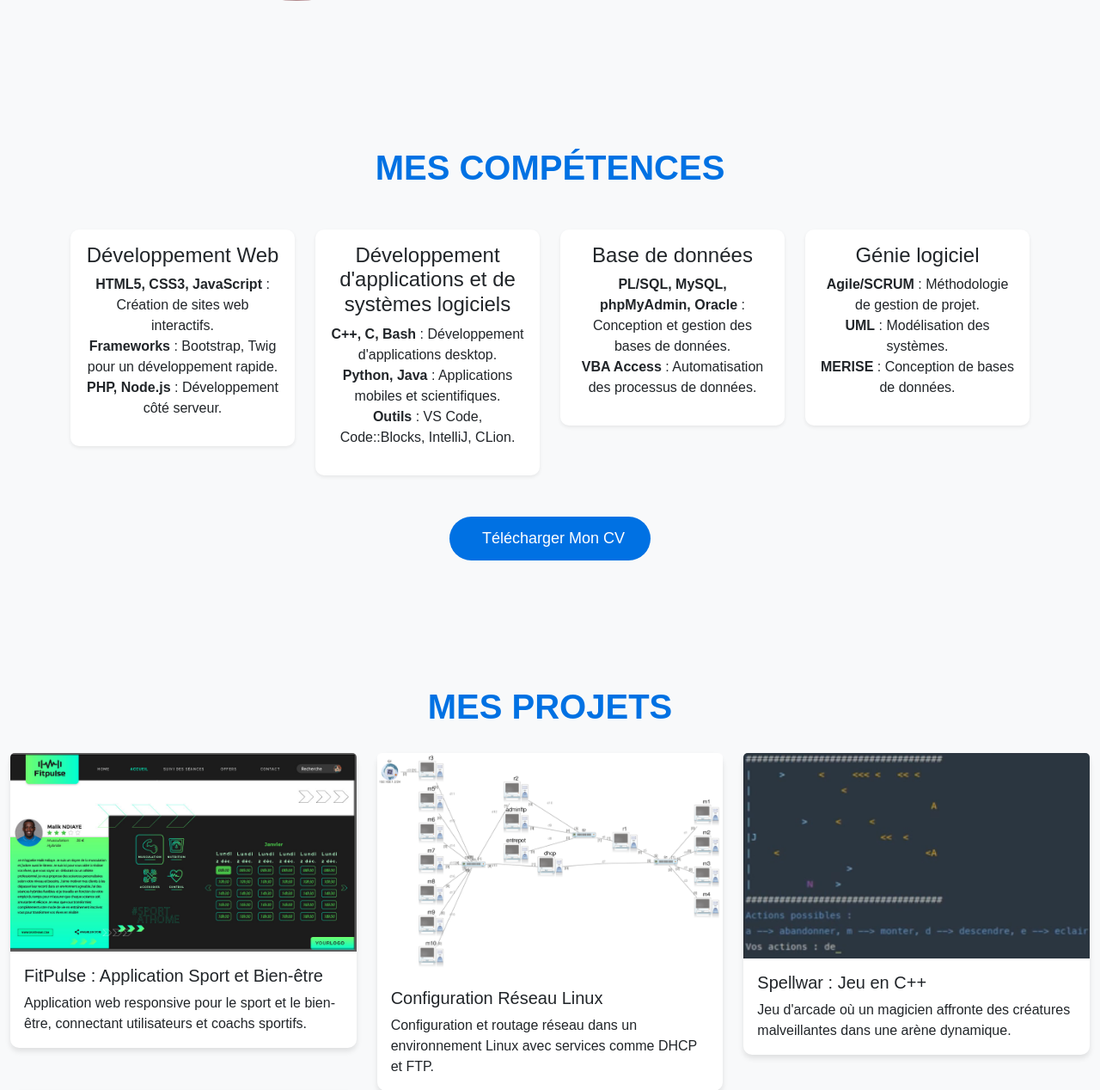
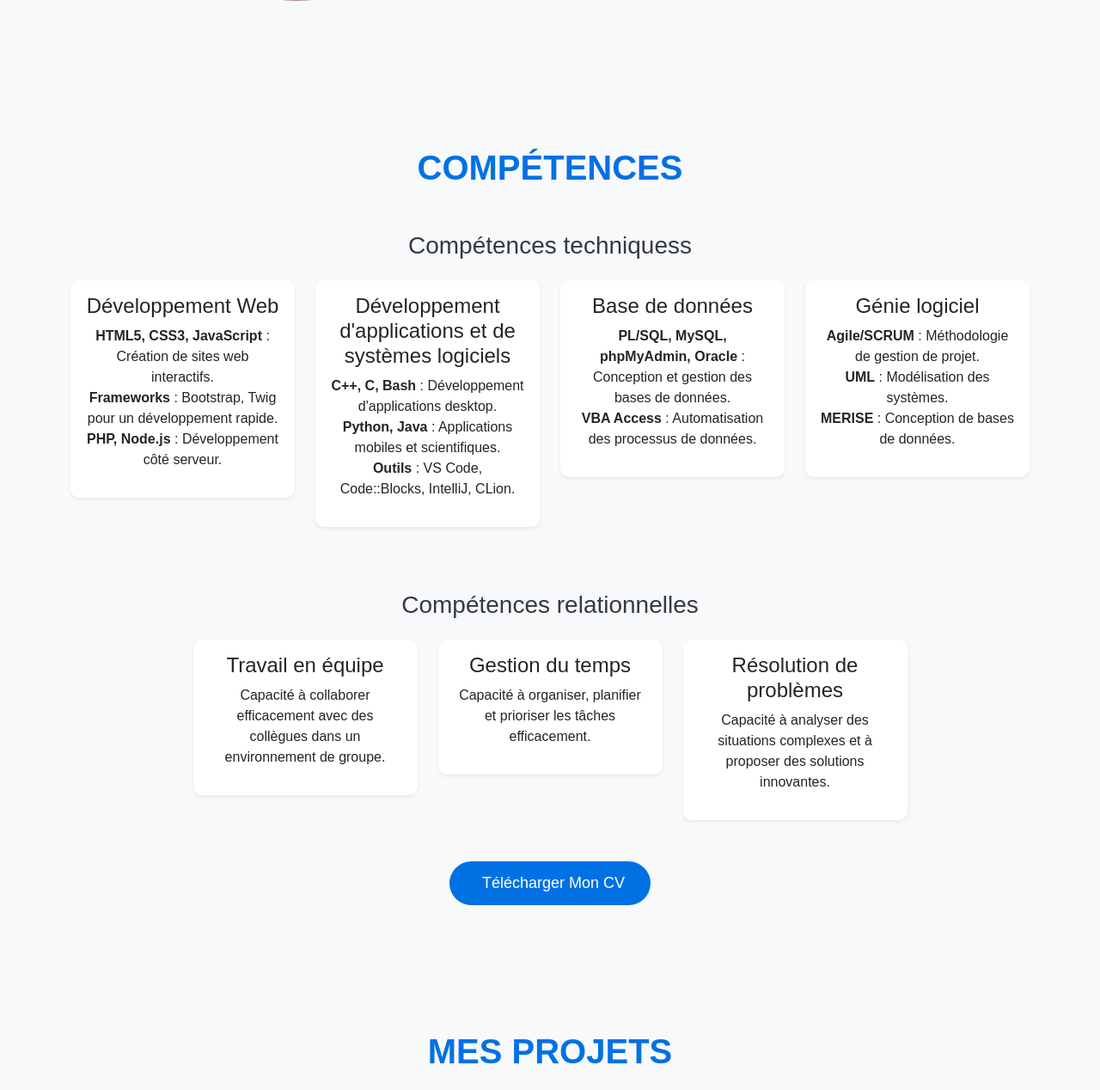
Before and after one commit to Manon-KP/portfolio, a PHP site: page / in a window 1280 px wide. Shown: the part 1264-2532 px from the top of the page at 86% size. Run offline with PHP 8.4, Linux system fonts and the light colour scheme.

Commit message:
Ajout de softs skills et des projets

```diff
--- a/index.html
+++ b/index.html
@@ -70,7 +70,8 @@
     <!-- Section Mes compétences -->
     <section id="competences" class="bg-light py-5">
         <div class="container">
-            <h2 class="section-title text-center mb-5">Mes compétences</h2>
+            <h2 class="section-title text-center mb-5">Compétences</h2>
+            <h3 class="section-title text-center mb-4">Compétences techniquess</h3>
             <div class="row">
                 <!-- Développement Web -->
                 <div class="col-md-6 col-lg-3 mb-4">
@@ -109,7 +110,8 @@
                             <i class="fas fa-database fa-3x mb-3" style="color: #ff9800;"></i>
                             <h4 class="card-title">Base de données</h4>
                             <ul class="list-unstyled">
-                                <li><strong>PL/SQL, MySQL, phpMyAdmin, Oracle</strong> : Conception et gestion des bases de données.</li>
+                                <li><strong>PL/SQL, MySQL, phpMyAdmin, Oracle</strong> : Conception et gestion des bases
+                                    de données.</li>
                                 <li><strong>VBA Access</strong> : Automatisation des processus de données.</li>
                             </ul>
                         </div>
@@ -132,6 +134,45 @@
                 </div>
             </div>
 
+            <!-- Section Soft Skills -->
+            <h3 class="section-title text-center mb-4">Compétences relationnelles</h3>
+            <div class="row justify-content-center">
+                <!-- Travail en équipe -->
+                <div class="col-md-4 col-lg-3 mb-4">
+                    <div class="card shadow-sm border-0">
+                        <div class="card-body text-center">
+                            <i class="fas fa-users fa-3x mb-3" style="color: #4caf50;"></i>
+                            <h4 class="card-title">Travail en équipe</h4>
+                            <p>Capacité à collaborer efficacement avec des collègues dans un environnement de groupe.
+                            </p>
+                        </div>
+                    </div>
+                </div>
+
+                <!-- Gestion du temps -->
+                <div class="col-md-4 col-lg-3 mb-4">
+                    <div class="card shadow-sm border-0">
+                        <div class="card-body text-center">
+                            <i class="fas fa-clock fa-3x mb-3" style="color: #ff9800;"></i>
+                            <h4 class="card-title">Gestion du temps</h4>
+                            <p>Capacité à organiser, planifier et prioriser les tâches efficacement.</p>
+                        </div>
+                    </div>
+                </div>
+
+                <!-- Résolution de problèmes -->
+                <div class="col-md-4 col-lg-3 mb-4">
+                    <div class="card shadow-sm border-0">
+                        <div class="card-body text-center">
+                            <i class="fas fa-lightbulb fa-3x mb-3" style="color: #9c27b0;"></i>
+                            <h4 class="card-title">Résolution de problèmes</h4>
+                            <p>Capacité à analyser des situations complexes et à proposer des solutions innovantes.</p>
+                        </div>
+                    </div>
+                </div>
+            </div>
+
+
             <!-- Bouton Télécharger CV -->
             <div class="text-center mt-4">
                 <a href="docs/CV_Manon_Klein-Pol.pdf" class="btn btn-primary btn-lg" download="CV_Manon_Klein-Pol.pdf">
@@ -145,9 +186,9 @@
     <section id="projets" class="container-fluid py-5">
         <h2 class="section-title text-center">Mes Projets</h2>
         <div class="row">
-            <!-- Projet 1 -->
+            <!-- FitPulse -->
             <div class="col-md-4">
-                <div class="card project-card" data-bs-toggle="modal" data-bs-target="#project1Modal">
+                <div class="card project-card" data-bs-toggle="modal" data-bs-target="#fitpulse">
                     <img src="images/fitpulse.jpg" class="card-img-top" alt="FitPulse">
                     <div class="card-body">
                         <h5 class="card-title">FitPulse : Application Sport et Bien-être</h5>
@@ -156,9 +197,32 @@
                     </div>
                 </div>
             </div>
-            <!-- Projet 2 -->
+            <!-- Portfolio -->
             <div class="col-md-4">
-                <div class="card project-card" data-bs-toggle="modal" data-bs-target="#project2Modal">
+                <div class="card project-card" data-bs-toggle="modal" data-bs-target="#portfolioModal">
+                    <img src="images/portfolio.png" class="card-img-top" alt="Portfolio">
+                    <div class="card-body">
+                        <h5 class="card-title">Mon Portfolio : Développement Web et Logiciel</h5>
+                        <p class="card-text">Site web présentant mes projets et réalisations en développement web,
+                            mobile et logiciel.</p>
+                    </div>
+                </div>
+            </div>
+            <!-- CD -->
+            <div class="col-md-4">
+                <div class="card project-card" data-bs-toggle="modal" data-bs-target="#cdcraze">
+                    <img src="images/cdcraze.jpg" class="card-img-top" alt="CDCraze">
+                    <div class="card-body">
+                        <h5 class="card-title">CDCraze : Boutique de CDs</h5>
+                        <p class="card-text">Site de vente en ligne de CDs avec panier et paiement sécurisé, destiné aux
+                            mélomanes.</p>
+                    </div>
+                </div>
+            </div>
+
+            <!-- Reseau -->
+            <div class="col-md-4">
+                <div class="card project-card" data-bs-toggle="modal" data-bs-target="#reseau">
                     <img src="images/reseau.png" class="card-img-top" alt="Réseau Linux">
                     <div class="card-body">
                         <h5 class="card-title">Configuration Réseau Linux</h5>
@@ -167,9 +231,9 @@
                     </div>
                 </div>
             </div>
-            <!-- Projet 3 -->
+            <!-- SpellWar -->
             <div class="col-md-4">
-                <div class="card project-card" data-bs-toggle="modal" data-bs-target="#project3Modal">
+                <div class="card project-card" data-bs-toggle="modal" data-bs-target="#spellwar">
                     <img src="images/spellwar.png" class="card-img-top" alt="Spellwar">
                     <div class="card-body">
                         <h5 class="card-title">Spellwar : Jeu en C++</h5>
@@ -178,22 +242,24 @@
                     </div>
                 </div>
             </div>
-            <!-- Projet 4 -->
+            <!-- Chemin-->
             <div class="col-md-4">
-                <div class="card project-card" data-bs-toggle="modal" data-bs-target="#project4Modal">
+                <div class="card project-card" data-bs-toggle="modal" data-bs-target="#chemin">
                     <img src="images/bayonne.png" class="card-img-top" alt="Chemin Optimal">
                     <div class="card-body">
                         <h5 class="card-title">Recherche de Chemin Optimal en Python</h5>
-                        <p class="card-text">Implémentation graphique pour trouver le chemin le plus court dans un réseau de points basé sur le centre-ville de Bayonne.</p>
+                        <p class="card-text">Implémentation graphique pour trouver le chemin le plus court dans un
+                            réseau de points basé sur le centre-ville de Bayonne.</p>
                     </div>
                 </div>
             </div>
+
         </div>
     </section>
 
     <!-- Modales -->
-    <!-- Modal Projet 1 -->
-    <div class="modal fade" id="project1Modal" tabindex="-1" aria-labelledby="project1ModalLabel" aria-hidden="true">
+    <!-- FitPulse -->
+    <div class="modal fade" id="fitpulse" tabindex="-1" aria-labelledby="project1ModalLabel" aria-hidden="true">
         <div class="modal-dialog">
             <div class="modal-content">
                 <div class="modal-header">
@@ -201,8 +267,9 @@
                     <button type="button" class="btn-close" data-bs-dismiss="modal" aria-label="Close"></button>
                 </div>
                 <div class="modal-body">
-                    <img src="images/fitpulse.jpg" alt="FitPulse" class="mb-3" style="width:700px">
-                    <p><strong>Description :</strong> FitPulse est une application web responsive qui met en relation des coachs
+                    <img src="images/fitpulse.jpg" alt="FitPulse" class="mb-3">
+                    <p><strong>Description :</strong> FitPulse est une application web responsive qui met en relation
+                        des coachs
                         sportifs professionnels avec des utilisateurs souhaitant pratiquer une activité physique. Elle
                         offre des fonctionnalités de réservation de séances en visioconférence ou en présentiel,
                         adaptées aux besoins de chaque utilisateur.</p>
@@ -218,16 +285,102 @@
                         <li>Intégration de paiements en ligne sécurisés.</li>
                         <li>Optimisation pour les appareils mobiles et tablettes.</li>
                     </ul>
-                    <p><strong>Technologies utilisées :</strong> HTML, CSS, PHP, Frameworks (Bootstrap & Twig), JavaScript, phpMyAdmin.</p>
+                    <p><strong>Technologies utilisées :</strong> HTML, CSS, PHP, Frameworks (Bootstrap & Twig),
+                        JavaScript, phpMyAdmin.</p>
                     <p><strong>Résultat :</strong> Une application fonctionnelle et responsive, avec des coachs
                         qualifiés et un suivi des séances utilisateur.</p>
+                    <div class="text-center mt-4">
+                        <a href="https://github.com/loustaucazauxdavid/SAE_S3_FitPulse" class="btn btn-primary btn-lg"
+                            target="_blank">
+                            <i class="fas fa-download me-2"></i>Visiter le dépôt GitHub
+                        </a>
+                    </div>
+
                 </div>
             </div>
         </div>
     </div>
-
-    <!-- Modal Projet 2 -->
-    <div class="modal fade" id="project2Modal" tabindex="-1" aria-labelledby="project2ModalLabel" aria-hidden="true">
+    <!-- Modal Portfolio -->
+    <div class="modal fade" id="portfolioModal" tabindex="-1" aria-labelledby="portfolioModalLabel" aria-hidden="true">
+        <div class="modal-dialog">
+            <div class="modal-content">
+                <div class="modal-header">
+                    <h5 class="modal-title" id="portfolioModalLabel">Mon Portfolio</h5>
+                    <button type="button" class="btn-close" data-bs-dismiss="modal" aria-label="Close"></button>
+                </div>
+                <div class="modal-body">
+                    <img src="images/portfolio.png" alt="Portfolio" class="mb-3">
+                    <p><strong>Description :</strong> Mon portfolio présente une sélection de projets réalisés dans le
+                        cadre de mes études et de mon parcours professionnel. Vous y trouverez des applications web, des
+                        logiciels, ainsi que des projets en développement mobile.</p>
+                    <p><strong>Fonctionnalités principales :</strong></p>
+                    <ul>
+                        <li>Présentation de mes projets passés et en cours.</li>
+                        <li>Affichage des technologies utilisées dans chaque projet.</li>
+                        <li>Un design moderne et responsive pour une navigation facile.</li>
+                        <li>Accès direct à mes dépôts GitHub et aux projets en ligne.</li>
+                    </ul>
+                    <p><strong>Défis rencontrés :</strong></p>
+                    <ul>
+                        <li>Optimisation du site pour une navigation fluide sur toutes les plateformes.</li>
+                        <li>Intégration de contenus multimédias dans un design dynamique.</li>
+                    </ul>
+                    <p><strong>Technologies utilisées :</strong> HTML, CSS, JavaScript, PHP, Bootstrap, GitHub, et bien
+                        plus.</p>
+                    <p><strong>Résultat :</strong> Un portfolio interactif et responsive, montrant mes compétences
+                        techniques et mes projets réalisés avec soin.</p>
+                    <div class="text-center mt-4">
+                        <a href="https://github.com/tonnomdutilisateur" class="btn btn-primary btn-lg" target="_blank">
+                            <i class="fas fa-download me-2"></i>Visiter mon dépôt GitHub
+                        </a>
+                    </div>
+                </div>
+            </div>
+        </div>
+    </div>
+    <!-- Modal CDCraze -->
+    <div class="modal fade" id="cdcraze" tabindex="-1" aria-labelledby="cdcrazeModalLabel" aria-hidden="true">
+        <div class="modal-dialog">
+            <div class="modal-content">
+                <div class="modal-header">
+                    <h5 class="modal-title" id="cdcrazeModalLabel">CDCraze</h5>
+                    <button type="button" class="btn-close" data-bs-dismiss="modal" aria-label="Close"></button>
+                </div>
+                <div class="modal-body">
+                    <img src="images/cdcraze.jpg" alt="CDCraze" class="mb-3">
+                    <p><strong>Description :</strong> CDCraze est un site e-commerce dédié à la vente de CDs. Il propose
+                        une expérience utilisateur fluide, permettant l'ajout au panier et un paiement simplifié. Le
+                        site inclut également un back-office pour la gestion des produits par les administrateurs
+                        connectés.</p>
+                    <p><strong>Fonctionnalités principales :</strong></p>
+                    <ul>
+                        <li>Ajout et gestion des CDs au panier.</li>
+                        <li>Système de paiement simplifié et sécurisé.</li>
+                        <li>Back-office pour l’ajout et la suppression de produits.</li>
+                        <li>Connexion obligatoire pour accéder au back-office.</li>
+                    </ul>
+                    <p><strong>Défis rencontrés :</strong></p>
+                    <ul>
+                        <li>Implémentation du panier et de la gestion des paiements.</li>
+                        <li>Sécurisation des accès au back-office.</li>
+                        <li>Optimisation pour une navigation fluide et intuitive.</li>
+                    </ul>
+                    <p><strong>Technologies utilisées :</strong> HTML, CSS, PHP, Frameworks (Bootstrap), JavaScript,
+                        phpMyAdmin.</p>
+                    <p><strong>Résultat :</strong> Un site e-commerce fonctionnel avec des fonctionnalités de gestion
+                        pour les administrateurs.</p>
+                    <div class="text-center mt-4">
+                        <a href="https://github.com/votreDepotGit/CDCraze" class="btn btn-primary btn-lg"
+                            target="_blank">
+                            <i class="fas fa-download me-2"></i>Visiter le dépôt GitHub
+                        </a>
+                    </div>
+                </div>
+            </div>
+        </div>
+    </div>
+    <!-- Reseau -->
+    <div class="modal fade" id="reseau" tabindex="-1" aria-labelledby="project2ModalLabel" aria-hidden="true">
         <div class="modal-dialog">
             <div class="modal-content">
                 <div class="modal-header">
@@ -235,7 +388,7 @@
                     <button type="button" class="btn-close" data-bs-dismiss="modal" aria-label="Close"></button>
                 </div>
                 <div class="modal-body">
-                    <img src="images/reseau.png" alt="Réseau Linux" class="mb-3" style="width:700px">
+                    <img src="images/reseau.png" alt="Réseau Linux" class="mb-3">
                     <p><strong>Description :</strong> Ce projet consistait à configurer un réseau informatique sous
                         Linux en utilisant des services réseau comme DHCP et FTP pour gérer les connexions et l'échange
                         de fichiers.</p>
@@ -253,13 +406,19 @@
                     <p><strong>Technologies utilisées :</strong> Bash, Linux (Debian), DHCP, FTP.</p>
                     <p><strong>Résultat :</strong> Un réseau stable et fonctionnel capable de distribuer automatiquement
                         des adresses IP et d'offrir des services de transfert de fichiers.</p>
+                    <div class="text-center mt-4">
+                        <a href="docs/Manon_Klein-Pol_Reseau.zip" class="btn btn-primary btn-lg"
+                            download="Manon_Klein-Pol_Reseau.zip">
+                            <i class="fas fa-download me-2"></i>Télécharger le ZIP
+                        </a>
+                    </div>
                 </div>
             </div>
         </div>
     </div>
 
-    <!-- Modal Projet 3 -->
-    <div class="modal fade" id="project3Modal" tabindex="-1" aria-labelledby="project3ModalLabel" aria-hidden="true">
+    <!-- SpellWar -->
+    <div class="modal fade" id="spellwar" tabindex="-1" aria-labelledby="project3ModalLabel" aria-hidden="true">
         <div class="modal-dialog">
             <div class="modal-content">
                 <div class="modal-header">
@@ -267,7 +426,7 @@
                     <button type="button" class="btn-close" data-bs-dismiss="modal" aria-label="Close"></button>
                 </div>
                 <div class="modal-body">
-                    <img src="images/spellwar.png" alt="Spellwar" class="mb-3" style="width:700px">
+                    <img src="images/spellwar.png" alt="Spellwar" class="mb-3">
                     <p><strong>Description :</strong> Spellwar est un jeu d'arcade développé en C++ où le joueur incarne
                         un magicien luttant contre des créatures malveillantes dans une arène dynamique.</p>
                     <p><strong>Fonctionnalités principales :</strong></p>
@@ -281,16 +440,22 @@
                         <li>Optimisation des performances pour le traitement des déplacements.</li>
                         <li>Gestion des interactions entre les différents éléments du jeu.</li>
                     </ul>
-                    <p><strong>Technologies utilisées :</strong> C++, SDL.</p>
+                    <p><strong>Technologies utilisées :</strong> C++</p>
                     <p><strong>Résultat :</strong> Un jeu interactif et amusant qui met en avant les compétences en
                         programmation algorithmique et graphique.</p>
+                    <div class="text-center mt-4">
+                        <a href="docs/Manon_Klein-Pol_Spellwar.zip" class="btn btn-primary btn-lg"
+                            download="Manon_Klein-Pol_Spellwar.zip">
+                            <i class="fas fa-download me-2"></i>Télécharger le ZIP
+                        </a>
+                    </div>
                 </div>
             </div>
         </div>
     </div>
 
-    <!-- Modal Projet 4 -->
-    <div class="modal fade" id="project4Modal" tabindex="-1" aria-labelledby="project4ModalLabel" aria-hidden="true">
+    <!-- Chemin -->
+    <div class="modal fade" id="chemin" tabindex="-1" aria-labelledby="project4ModalLabel" aria-hidden="true">
         <div class="modal-dialog">
             <div class="modal-content">
                 <div class="modal-header">
@@ -298,9 +463,10 @@
                     <button type="button" class="btn-close" data-bs-dismiss="modal" aria-label="Close"></button>
                 </div>
                 <div class="modal-body">
-                    <img src="images/bayonne.png" alt="Chemin Optimal" class="mb-3" style="width:700px">
+                    <img src="images/bayonne.png" alt="Chemin Optimal" class="mb-3">
                     <p><strong>Description :</strong> Une implémentation graphique permettant de trouver le chemin le
-                        plus court dans un réseau de points, basée sur des algorithmes d'optimisation.</p>
+                        plus court dans un réseau de points dans le centre-ville de Bayonne, basée sur des algorithmes
+                        d'optimisation (Djikstra, A*, Bellman).</p>
                     <p><strong>Fonctionnalités principales :</strong></p>
                     <ul>
                         <li>Visualisation graphique des points et des connexions.</li>
@@ -315,6 +481,12 @@
                     <p><strong>Technologies utilisées :</strong> Python, bibliothèque Graphics.</p>
                     <p><strong>Résultat :</strong> Un outil éducatif permettant de comprendre et de visualiser les
                         algorithmes d'optimisation des graphes.</p>
+                    <div class="text-center mt-4">
+                        <a href="docs/Manon_Klein-Pol_Recherche_Chemin.zip" class="btn btn-primary btn-lg"
+                            download="Manon_Klein-Pol_Recherche_Chemin.zip">
+                            <i class="fas fa-download me-2"></i>Télécharger le ZIP
+                        </a>
+                    </div>
                 </div>
             </div>
         </div>
```
Also changed, not shown: CSS/style.css (+26 -42 lines), images/cd.png (added), images/portfolio.png (added), 3 other files.
